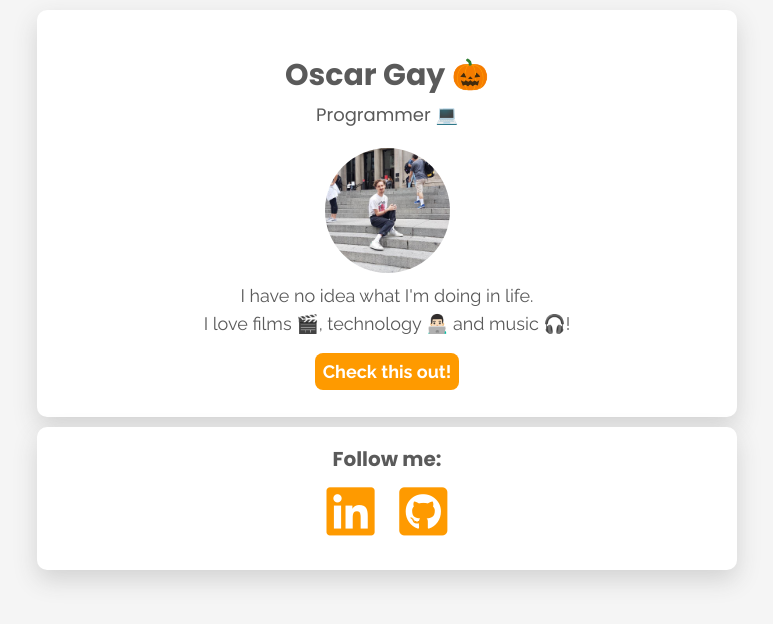
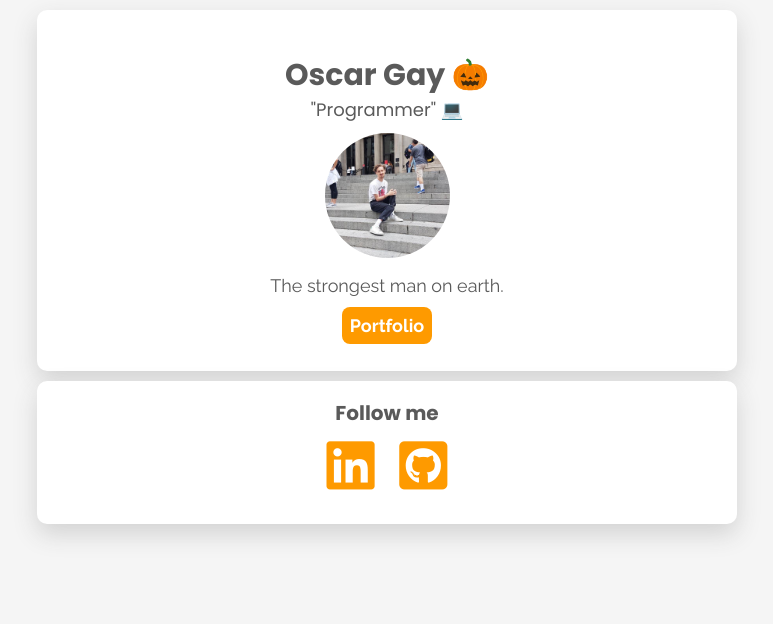
Before and after one commit to oscargay/profile, a plain HTML site: page index.html in a window 1280 px wide. Shown: the whole page, without its empty margins (253-1026 px from the left). Drawn offline with Linux system fonts and the light colour scheme.

Commit message:
make my profile prettier

```diff
--- a/index.html
+++ b/index.html
@@ -11,14 +11,20 @@
     <div class="container">
       <div class="white-card" id="information-card">
         <h1>Oscar Gay 🎃</h1>
-        <h3>Programmer 💻</h3>
-        <img src="images/oscar_picture.jpeg" alt="A picture of Oscar" class="img-circle avatar">
-        <p>I have no idea what I'm doing in life.</p>
-        <p class="information"> I love films 🎬, technology 👨🏻‍💻 and music 🎧!</p>
-        <a href="https://www.youtube.com/watch?v=htf5NuwZ-n8"target="_blank" class="btn-orange">Check this out!</a>
+        <h3>"Programmer" 💻</h3>
+        <div class="image-box center">
+          <div class="main-image">
+            <img src="images/oscar_picture.jpeg" alt="A picture of Oscar" class="img-circle avatar">
+          </div>
+          <div class="hover-image">
+            <img src="images/skeleton.jpeg" alt="A picture of a nasty skeleton" class="img-circle avatar">
+          </div>
+        </div>
+        <p class="information-text">The strongest man on earth.</p>
+        <a href="https://www.youtube.com/watch?v=fx2Z5ZD_Rbo"target="_blank" class="btn-orange">Portfolio</a>
       </div>
       <div class="white-card social-media-banner">
-        <h2>Follow me: </h2>
+        <h2>Follow me</h2>
         <ul class="list-inline">
           <li>
             <a href="https://www.linkedin.com/in/oscar-gay-6a2b36167/" target="_black">
--- a/style.css
+++ b/style.css
@@ -17,17 +17,17 @@ h2 {
 h3 {
   font-weight: 500;
   font-size: 18px;
-  padding: 10px;
+  padding-top: 5px;
 }
 a {
   color: rgb(65, 65, 65);
   text-decoration: none;
 }
+p {
+  line-height: 20px;
+}
 a:hover {
   color: black;
-}
-.information {
-  padding-bottom: 20px;
 }
 .white-card {
   text-align: center;
@@ -39,6 +39,7 @@ a:hover {
 }
 .avatar {
   width: 125px;
+  height: 125px;
 }
 .img-circle {
   border-radius: 50%;
@@ -81,6 +82,32 @@ a:hover {
 .social-media-banner {
   padding: 10px;
 }
+.information-text {
+  padding-left: 75px;
+  padding-right: 75px;
+  margin-bottom: 25px;
+}
+.center {
+  display: block;
+  margin-left: auto;
+  margin-right: auto;
+  width: 50%;
+}
+
+.image-box {
+  position: relative;
+  width: 150px;
+}
+.image-box .hover-image {
+  position: absolute;
+  left: 12;
+  top: 0;
+  display: none;
+}
+
+.image-box:hover .hover-image {
+  display: block;
+}
 @media (max-width: 960px) {
   /* For a screen < 960px, this CSS will be read */
   .container {
```
Also changed, not shown: images/skeleton.jpeg.
